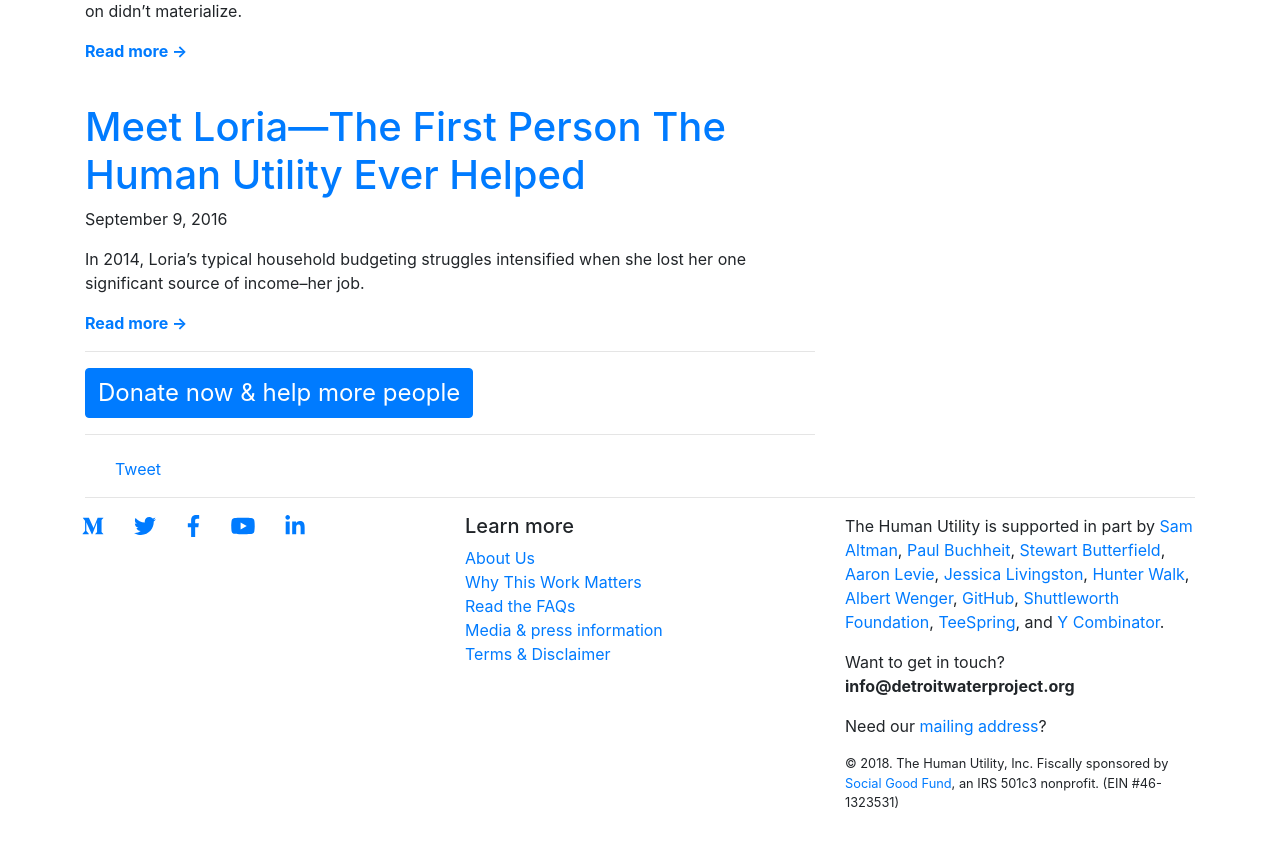
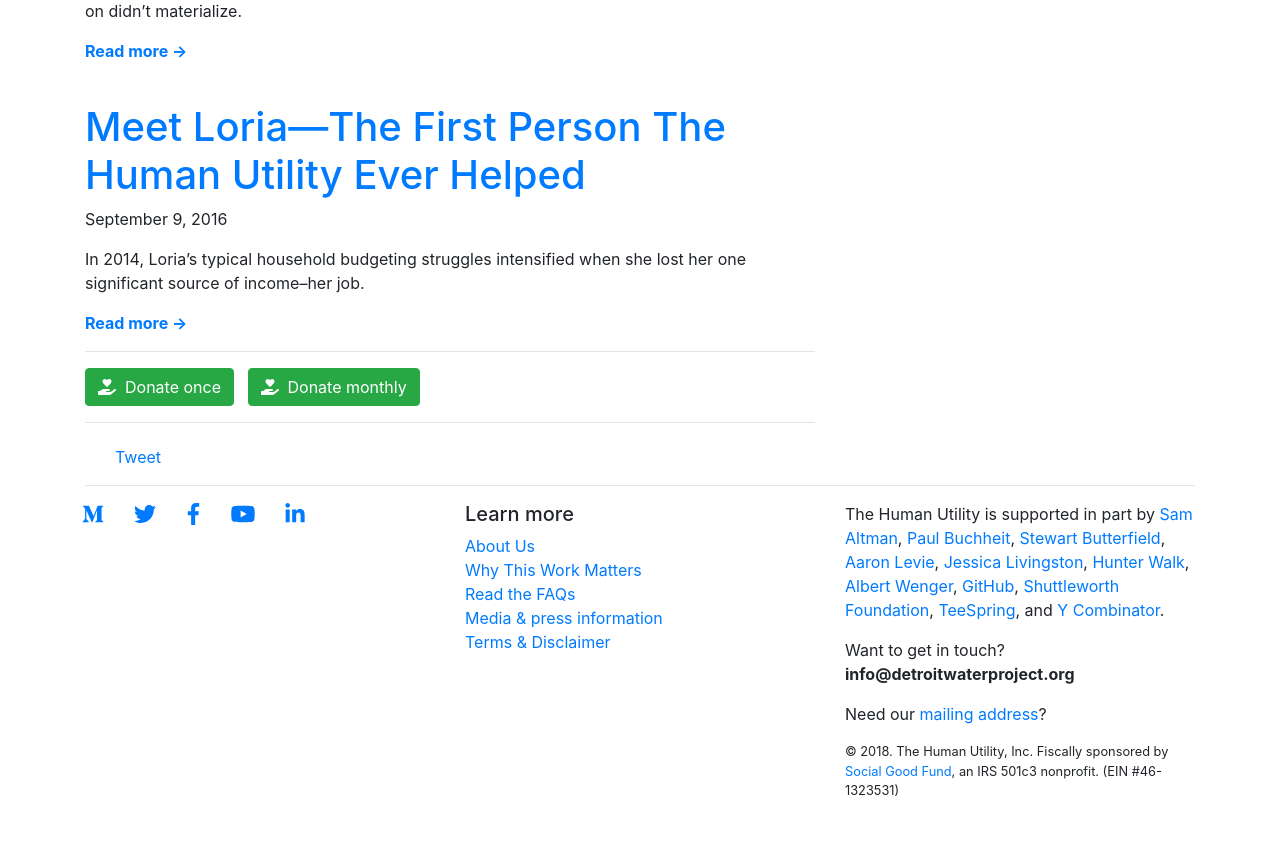
Before and after one commit to humanutility/humanutility.github.io, a Jekyll site: the page built from index.html, in a window 1280 px wide and 900 px high, scrolled down 2337 px. Shown: the top 847 px of the window. Built offline with Jekyll 4.4.1, drawn with Linux system fonts in a browser that asks for light colours; nearby versions of some CDN libraries; comment, search, counter and statistics services are not loaded.

Commit message:
Donate buttons.

```diff
--- a/_layouts/default.html
+++ b/_layouts/default.html
@@ -154,9 +154,8 @@
                   {{ content }}
                   <hr />
                   <div>
-                    <a href="https://www.detroitwaterproject.org/#give" class="btn btn-primary" style="font-size: 18pt;">
-                      Donate now &amp; help more people
-                    </a>
+                    <a class="btn btn-success" href="https://www.detroitwaterproject.org/#give"><i class="fa fa-hand-holding-heart"></i>&nbsp;&nbsp;Donate once</a>&nbsp;&nbsp;
+                    <a class="btn btn-success" href="https://www.detroitwaterproject.org/thetap"><i class="fa fa-hand-holding-heart"></i>&nbsp;&nbsp;Donate monthly</a>
                   </div>
                   <hr />
 
```
